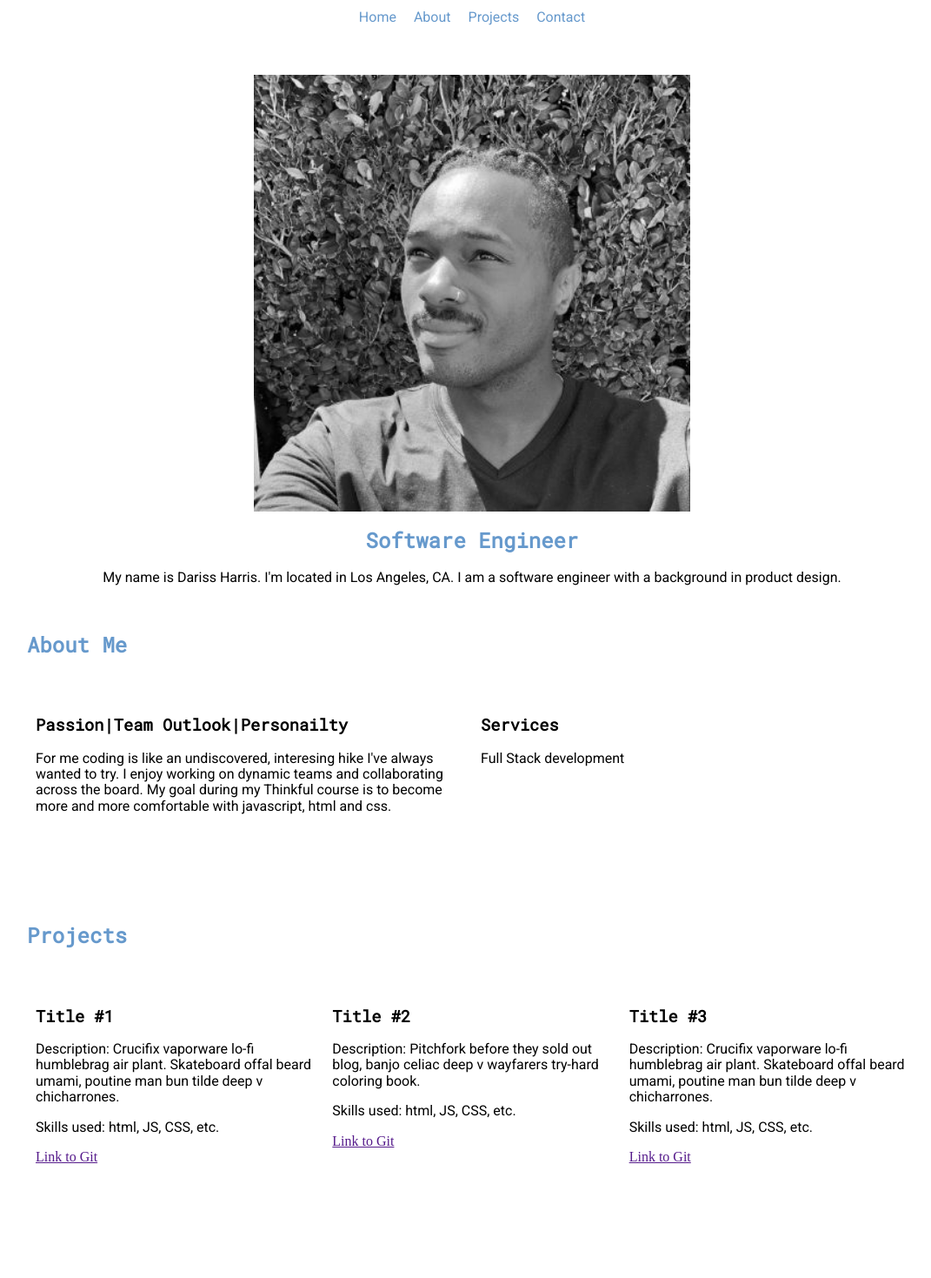
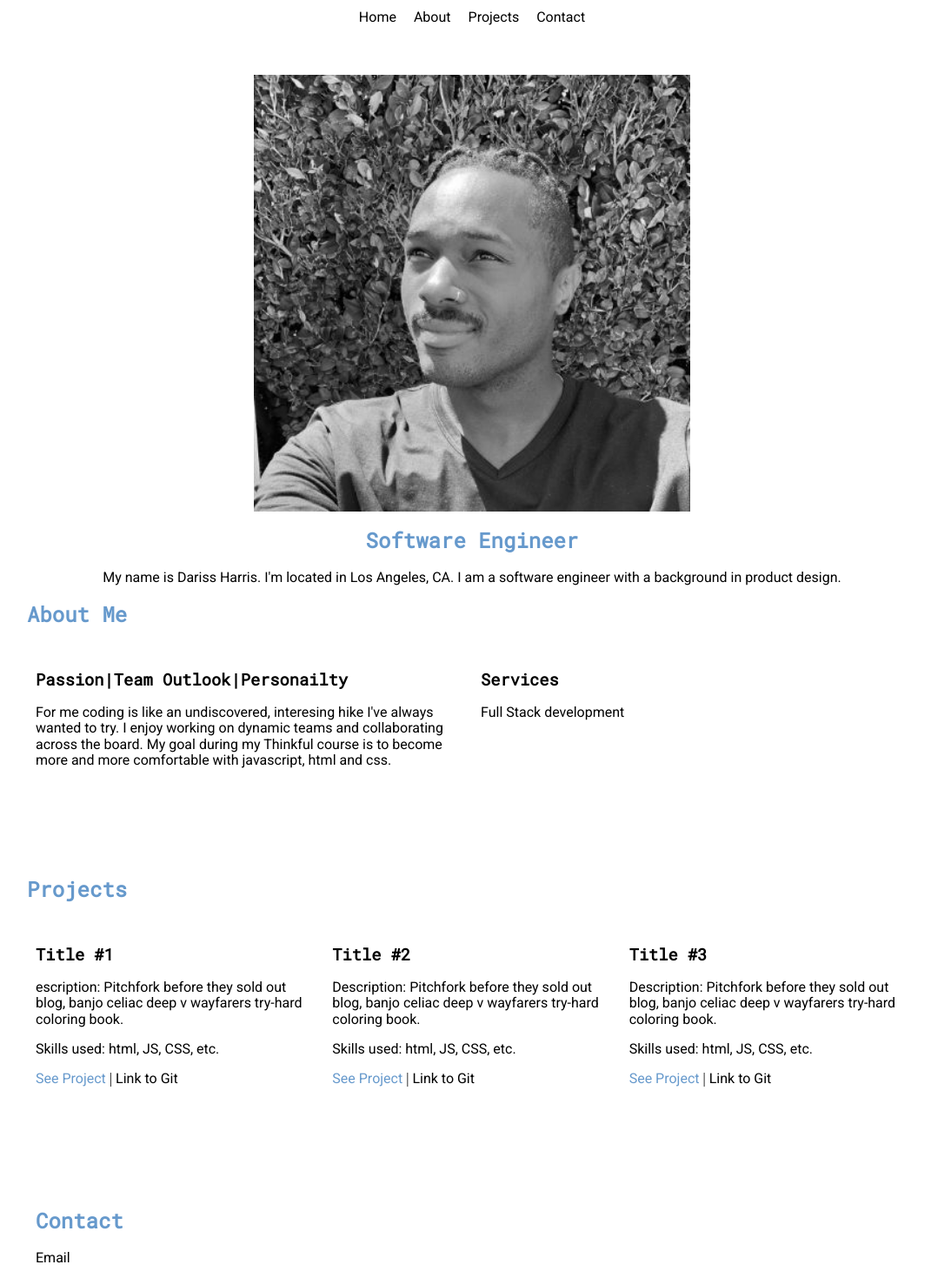
Before and after one commit to darissthedev/darissthedevportfolio, a plain HTML site: page index.html in a window 1280 px wide. Shown: the part 113-1582 px from the top of the page at 87% size, without its empty margins (97-1168 px from the left). Drawn offline with nearby package versions, Linux system fonts and the light colour scheme.

Commit message:
updates v4'

```diff
--- a/index.html
+++ b/index.html
@@ -5,6 +5,7 @@
     <meta name="viewport" content="width=device-width, initial-scale=1.0">
     <title>DarissTheDev Portfolio</title>
     <link href="https://cdnjs.cloudflare.com/ajax/libs/normalize/8.0.1/normalize.min.css" rel="stylesheet" type="text/css" />
+    <!-- Google says: To request multiple font families, separate the names with a pipe character (|) -->
     <link rel="stylesheet" href="https://fonts.googleapis.com/css?family=Roboto+Mono|Roboto">
     <link href="main.css" rel="stylesheet" type="text/css" />
 </head>
@@ -17,10 +18,10 @@
         <header>
           <nav>
             <ul>
-              <li><a  href="#home" style="color: #6699CC;">Home</a></li>
-              <li><a  href="#about" style="color: #6699CC;">About</a></li>
-              <li><a  href="#projects" style="color: #6699CC;">Projects</a></li>
-              <li><a  href="#contact" style="color: #6699CC;">Contact</a></li>
+              <li><a  href="#home">Home</a></li>
+              <li><a  href="#about">About</a></li>
+              <li><a  href="#projects">Projects</a></li>
+              <li><a  href="#contact">Contact</a></li>
             </ul>
           </nav>
         </header>
@@ -39,7 +40,7 @@
 
 
               <div class="item-double">
-                <img src="" alt="">
+                <!-- <img src="" alt=""> -->
               </div>
             </div>
           </section>
@@ -49,13 +50,13 @@
         <h2 style="color: #6699CC;">About Me</h2>
         <div class="group">
           <div class="item">
-            <img src="" alt="">
+            <!-- <img src="" alt=""> -->
             <h3 >Passion|Team Outlook|Personailty</h3>
             <p>For me coding is  like an undiscovered, interesing hike I've always wanted to try. I enjoy working on dynamic teams and collaborating across the board. My goal during my Thinkful course is to become more and more comfortable with javascript, html and css. </p>
 
           </div>
           <div class="item">
-            <img src="" alt="">
+            <!-- <img src="" alt=""> -->
             <h3>Services</h3>
             <p>Full Stack development</p>
           </div>
@@ -70,26 +71,26 @@
           <div class="group">
               <div class="item">
 
-                <img src="" alt="" class="">
+                <!-- <img src="" alt="" class=""> -->
                   <h3>Title #1</h3>
-                  <p>Description: Crucifix vaporware lo-fi humblebrag air plant. Skateboard offal beard umami, poutine man bun tilde deep v chicharrones.</p>
+                  <p>escription: Pitchfork before they sold out blog, banjo celiac deep v wayfarers try-hard coloring book.
                   <p>Skills used: html, JS, CSS, etc.</p>
-                  <a href="">Link to Git</a>
+                  <a href="" style="color: #6699CC;">See Project</a> | <a href="">Link to Git</a>
               </div>
               <div class="item">
-                <img src="" alt="" class="">
+                <!-- <img src="" alt="" class=""> -->
                 <h3>Title #2</h3>
                 <p>Description: Pitchfork before they sold out blog, banjo celiac deep v wayfarers try-hard coloring book.</p>
                 <p>Skills used: html, JS, CSS, etc.</p>
-                <a href="">Link to Git</a>
+                <a href="" style="color: #6699CC;">See Project</a> | <a href="">Link to Git</a>
               </div>
               <div class="item">
 
-                <img src="" alt="" class="">
+                <!-- <img src="" alt="" class=""> -->
                   <h3>Title #3</h3>
-                  <p>Description: Crucifix vaporware lo-fi humblebrag air plant. Skateboard offal beard umami, poutine man bun tilde deep v chicharrones.</p>
+                  <p>Description: Pitchfork before they sold out blog, banjo celiac deep v wayfarers try-hard coloring book.</p>
                   <p>Skills used: html, JS, CSS, etc.</p>
-                  <a href="">Link to Git</a>
+                  <a href="" style="color: #6699CC; margin-top: 10px;">See Project</a> | <a href="">Link to Git</a>
               </div>
 
           </div>
@@ -112,15 +113,15 @@
               <label for="email">Email: </label>
               <input id="email" autofocus="on" type="text" name="email" required />
 
-              <label for="form-message">Your Message: </label>
-              <textarea id="form-message" type="text" name="form-message" maxlength="550" /></textarea>
+              <label for="form-message">Your Message:</label>
+              <textarea id="form-message" name="form-message" maxlength="550"></textarea>
 
               <button type="submit">Submit</button>
               <button type="reset">Reset</button>
 
             </form>
 
-            <iframe src="https://www.google.com/maps/embed?pb=!1m14!1m12!1m3!1d36190.61832328479!2d-105.00449138533452!3d39.7279261040353!2m3!1f0!2f0!3f0!3m2!1i1024!2i768!4f13.1!5e0!3m2!1sen!2sus!4v1585761954616!5m2!1sen!2sus" width="600" height="450" frameborder="0" style="border:0;" allowfullscreen="" aria-hidden="false" tabindex="0"></iframe>
+            <iframe src="https://www.google.com/maps/embed?pb=!1m14!1m12!1m3!1d36190.61832328479!2d-105.00449138533452!3d39.7279261040353!2m3!1f0!2f0!3f0!3m2!1i1024!2i768!4f13.1!5e0!3m2!1sen!2sus!4v1585761954616!5m2!1sen!2sus" width="600" height="450" style="border:0;" allowfullscreen="" aria-hidden="false" tabindex="0"></iframe>
             </div>
           </div>
 
--- a/main.css
+++ b/main.css
@@ -67,9 +67,25 @@ main p {
 main h2, h3 {
     font-family: 'Roboto Mono', sans-serif;
 }
+/* unvisited link */
+a:link {
+  color: #000;
+  text-decoration: none;
+  font-family: 'Roboto';
+}
 
-a li :hover{
+/* visited link */
+a:visited {
+  color: #000;
+}
+
+/* mouse over link */
+a:hover{
   color: #6699CC;
+}
+/* selected link */
+a:active {
+  color: #000;
 }
 
 
```
